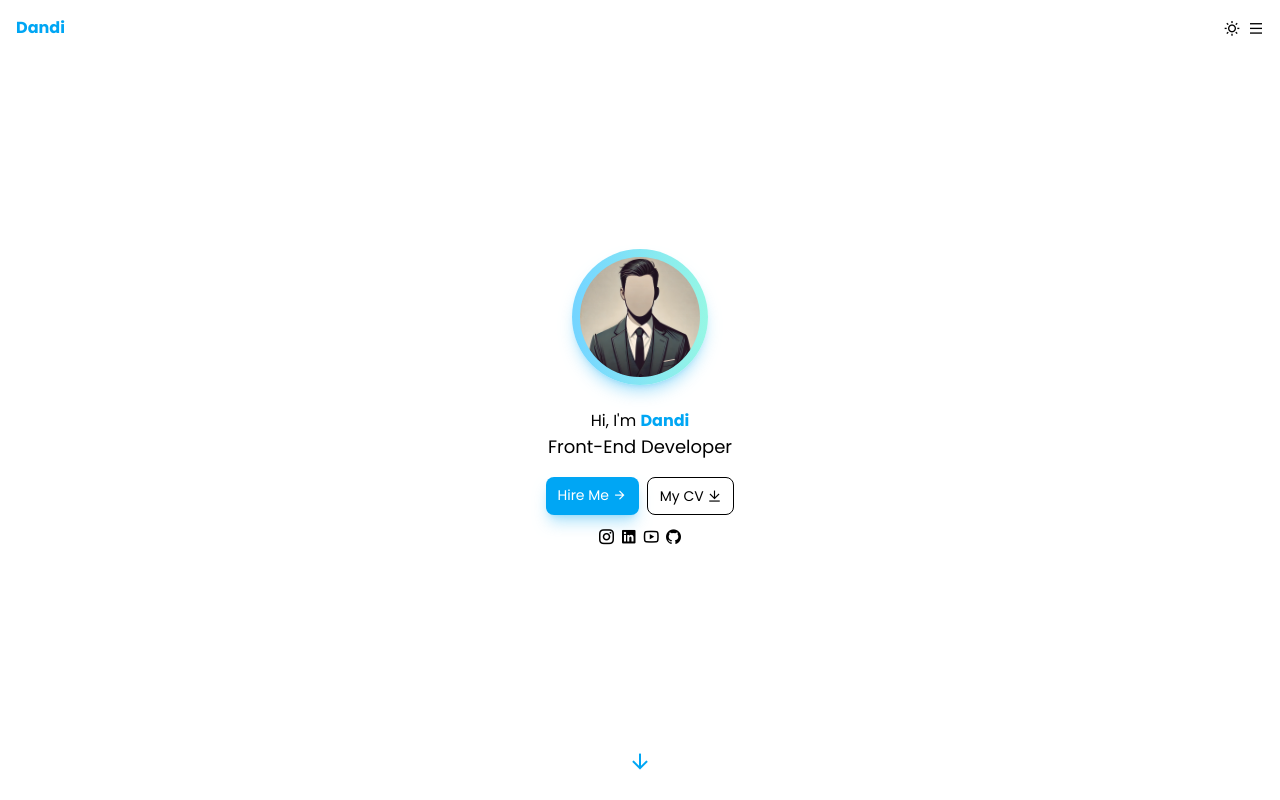
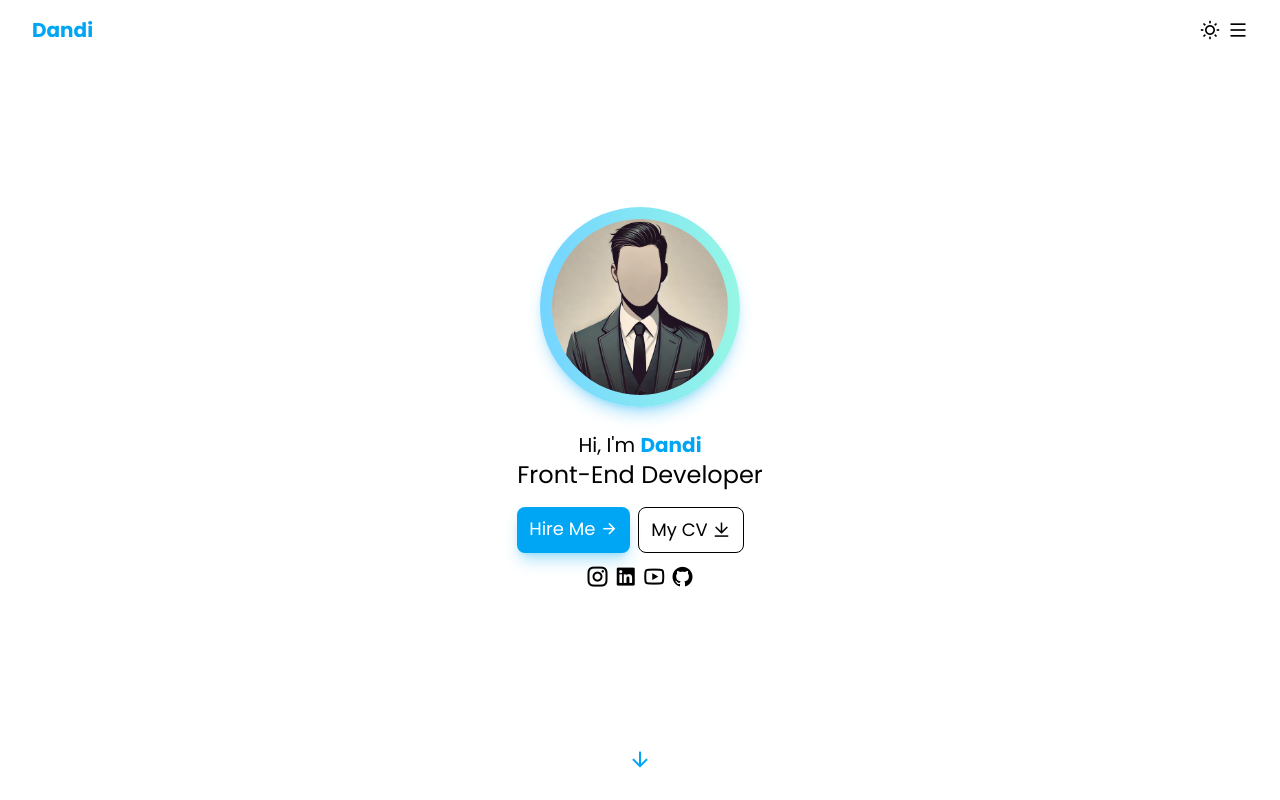
Before and after one commit to msuryaditriputraR/tailwind-portfolio, a website: page index.html in a window 1280 px wide. Shown: the top 800 px of the page. Drawn offline with nearby package versions, Linux system fonts and the light colour scheme.

Commit message:
responsive sm

```diff
--- a/index.html
+++ b/index.html
@@ -25,21 +25,32 @@
   </head>
   <body class="font-poppins">
     <!--- ==================== HEADER ===================== -->
-    <header class="fixed z-10 flex w-screen justify-between p-4" id="header">
-      <a href="#" class="font-bold text-sky-500">Dandi</a>
+    <header
+      class="fixed z-10 flex w-screen justify-between p-4 sm:px-8"
+      id="header"
+    >
+      <a href="#" class="font-bold text-sky-500 sm:text-xl">Dandi</a>
 
       <nav
         class="fixed inset-0 -translate-y-full bg-white/30 p-5 backdrop-blur-md transition-transform"
         id="menu"
       >
         <ul class="flex h-full flex-col justify-center gap-y-5 text-center">
-          <li><a href="#home" class="hover:text-sky-400">Home</a></li>
-          <li><a href="#projects" class="hover:text-sky-400">Projects</a></li>
-          <li><a href="#skills" class="hover:text-sky-400">Skills</a></li>
+          <li>
+            <a href="#home" class="hover:text-sky-400 sm:text-xl">Home</a>
+          </li>
+          <li>
+            <a href="#projects" class="hover:text-sky-400 sm:text-xl"
+              >Projects</a
+            >
+          </li>
+          <li>
+            <a href="#skills" class="hover:text-sky-400 sm:text-xl">Skills</a>
+          </li>
           <li>
             <a
               href="#contact"
-              class="inline-block rounded-md bg-linear-to-r from-sky-300 to-teal-200 px-4 py-2 text-white transition-transform hover:scale-105"
+              class="inline-block rounded-md bg-linear-to-r from-sky-300 to-teal-200 px-4 py-2 text-white transition-transform hover:scale-105 sm:text-xl"
               >Get In Touch</a
             >
           </li>
@@ -55,13 +66,13 @@
       <div class="flex gap-2">
         <!-- Theme -->
         <i
-          class="ri-sun-line cursor-pointer hover:text-sky-500"
+          class="ri-sun-line cursor-pointer hover:text-sky-500 sm:text-xl"
           id="theme-button"
         ></i>
 
         <!-- Menu -->
         <i
-          class="ri-menu-fill cursor-pointer hover:text-sky-500"
+          class="ri-menu-fill cursor-pointer hover:text-sky-500 sm:text-xl"
           id="menu-button"
         ></i>
       </div>
@@ -75,28 +86,32 @@
         class="flex h-screen flex-col items-center justify-center gap-6"
       >
         <div
-          class="flex h-34 w-34 items-center justify-center rounded-full bg-linear-to-r from-sky-300 to-teal-200 shadow-lg shadow-sky-500/30"
+          class="flex h-34 w-34 items-center justify-center rounded-full bg-linear-to-r from-sky-300 to-teal-200 shadow-lg shadow-sky-500/30 sm:h-50 sm:w-50"
         >
           <img
             src="src/img/avatar.webp"
             alt="Dandi"
-            class="w-30 rounded-full"
+            class="w-30 rounded-full sm:w-44"
           />
         </div>
 
         <div class="text-center">
-          <h1>Hi, I'm <span class="font-bold text-sky-500">Dandi</span></h1>
-          <h2 class="text-lg">Front-End Developer</h2>
+          <h1 class="sm:text-xl">
+            Hi, I'm <span class="font-bold text-sky-500">Dandi</span>
+          </h1>
+          <h2 class="text-lg sm:text-2xl">Front-End Developer</h2>
           <div class="mt-4 mb-2 flex gap-x-2">
             <a
               href="#contact"
-              class="group rounded-lg bg-sky-500 px-3 py-2 text-sm text-white shadow-lg shadow-sky-500/30"
+              class="group rounded-lg bg-sky-500 px-3 py-2 text-sm text-white shadow-lg shadow-sky-500/30 sm:text-lg"
               >Hire Me
               <i
                 class="ri-arrow-right-line inline-block transition-transform group-hover:translate-x-0.5"
               ></i
             ></a>
-            <a href="" class="group rounded-lg border px-3 py-2 text-sm"
+            <a
+              href=""
+              class="group rounded-lg border px-3 py-2 text-sm sm:text-lg"
               >My CV
               <i
                 class="ri-download-line inline-block group-hover:translate-y-0.5"
@@ -105,10 +120,18 @@
           </div>
 
           <div>
-            <i class="ri-instagram-line text-lg hover:text-sky-400"></i>
-            <i class="ri-linkedin-box-fill text-lg hover:text-sky-400"></i>
-            <i class="ri-youtube-line text-lg hover:text-sky-400"></i>
-            <i class="ri-github-fill text-lg hover:text-sky-400"></i>
+            <i
+              class="ri-instagram-line text-lg hover:text-sky-400 sm:text-2xl"
+            ></i>
+            <i
+              class="ri-linkedin-box-fill text-lg hover:text-sky-400 sm:text-2xl"
+            ></i>
+            <i
+              class="ri-youtube-line text-lg hover:text-sky-400 sm:text-2xl"
+            ></i>
+            <i
+              class="ri-github-fill text-lg hover:text-sky-400 sm:text-2xl"
+            ></i>
           </div>
         </div>
 
@@ -118,14 +141,14 @@
       </section>
 
       <!--- ==================== PROJECTS ===================== -->
-      <section id="projects" class="px-4 py-10">
+      <section id="projects" class="px-4 py-10 sm:px-8">
         <h2
           class="relative mx-auto w-fit font-bold tracking-wider uppercase after:absolute after:-bottom-1 after:left-1/2 after:h-1 after:w-1/2 after:-translate-1/2 after:rounded-md after:bg-sky-500"
         >
           Projects
         </h2>
 
-        <div class="mt-10 grid grid-cols-1 gap-6">
+        <div class="mt-10 grid grid-cols-1 gap-6 sm:grid-cols-2">
           <div class="group rounded-xl border border-slate-200 p-4 shadow-md">
             <img
               src="src/img/project1.webp"
@@ -218,14 +241,14 @@
       </section>
 
       <!--- ==================== SKILLS ===================== -->
-      <section id="skills" class="px-4 py-10">
+      <section id="skills" class="px-4 py-10 sm:px-8">
         <h2
           class="relative mx-auto w-fit font-bold tracking-wider uppercase after:absolute after:-bottom-1 after:left-1/2 after:h-1 after:w-1/2 after:-translate-1/2 after:rounded-md after:bg-sky-500"
         >
           Skills
         </h2>
 
-        <div class="mt-10 grid grid-cols-1 gap-8">
+        <div class="mt-10 grid grid-cols-1 gap-8 sm:grid-cols-2 sm:gap-4">
           <div class="flex flex-col gap-y-4">
             <h3 class="font-semibold">Programming</h3>
             <div class="flex items-center justify-between gap-4">
@@ -329,14 +352,18 @@
       </section>
 
       <!--- ==================== CONTACT ===================== -->
-      <section id="contact" class="px-4 py-10">
+      <section id="contact" class="px-4 py-10 sm:px-8">
         <h2
           class="relative mx-auto w-fit font-bold tracking-wider uppercase after:absolute after:-bottom-1 after:left-1/2 after:h-1 after:w-1/2 after:-translate-1/2 after:rounded-md after:bg-sky-500"
         >
           Contact
         </h2>
 
-        <form action="#" method="post" class="mt-10 flex flex-col gap-4">
+        <form
+          action="#"
+          method="post"
+          class="mx-auto mt-10 flex flex-col gap-4 sm:w-3/4"
+        >
           <div class="flex gap-4">
             <input
               type="text"
```
Also changed, not shown: src/style.css.
